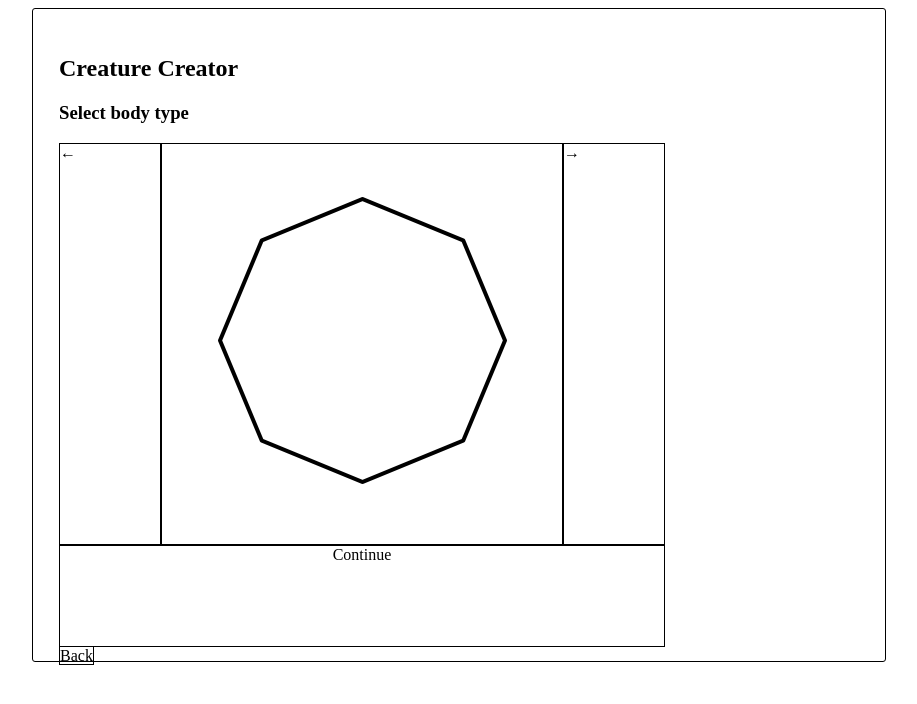
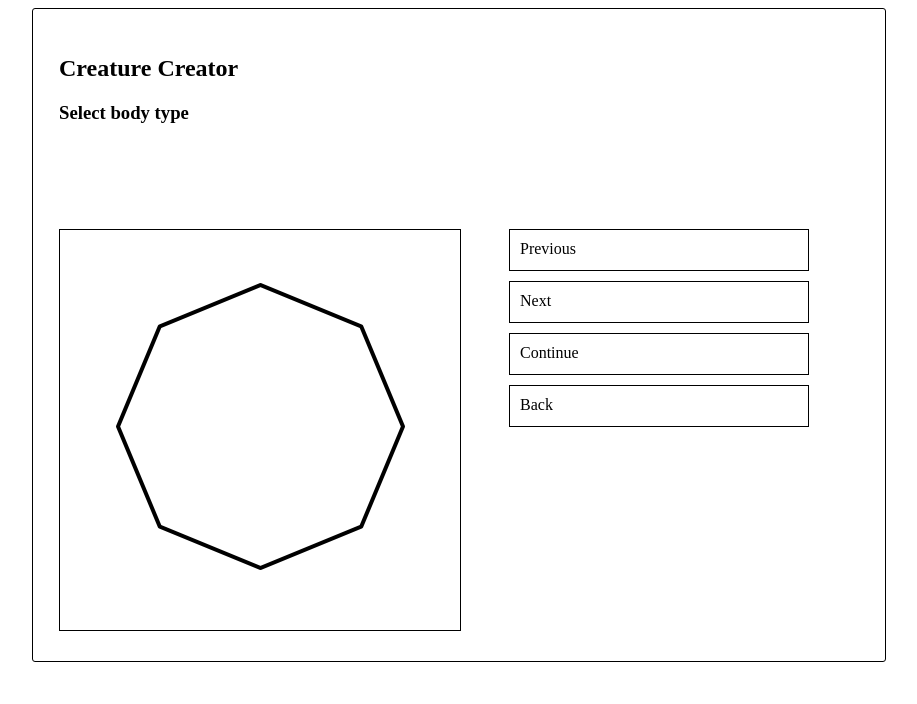
Before and after one commit to bay-9-jammers/fusion-creatures, a website with bundled scripts: page assets/index.html in a window 1280 px wide. Both pictures are taken after a click on the item "Creature Creator". Shown: the whole page, without its empty margins (181-1098 px from the left). Built offline with nearby package versions, Linux system fonts and the light colour scheme.

Commit message:
creature creator layout

```diff
--- a/assets/index.html
+++ b/assets/index.html
@@ -19,16 +19,24 @@
 
 	<div class="screen" id="creature-creator">
 		<h2>Creature Creator</h2>
-		<h3>Select body type</h3>
-		<div class="creature-creator-button button float-left" onClick="creatureCreatorPreviousBodyType();">&larr;</div>
+		<h3 id="creature-creator-stage-title">Select body type</h3>
+		<p id="creature-creator-stage-description"></p>
 		<div id="creature-creator-preview" class="float-left">
-			<img src="/images/bodies/0.png" />
+			<img draggable="false" src="/images/bodies/0.png" />
 		</div>
-		<div class="creature-creator-button button float-left" onClick="creatureCreatorNextBodyType();">&rarr;</div>
-		<div id="creature-creator-wide-continue" class="button">Continue</div>
+		<div id="creature-creator-tools" class="float-left">
+			<div id="body-controls">
+				<div class="button" onClick="creatureCreatorNextBodyType();">Previous</div>
+				<div class="button" onClick="creatureCreatorNextBodyType();">Next</div>
+				<div class="button">Continue</div>
+				<a class="button go-to-screen" data-target="index">Back</a>
+			</div>
+			<div id="draw-body-controls">
+				ABC
+			</div>
 
-
-		<a class="button go-to-screen" data-target="index">Back</a>
+		</div>
+		<div class="clear">
 	</div>
 
 
--- a/assets/stylesheets/base.css
+++ b/assets/stylesheets/base.css
@@ -22,8 +22,12 @@ body {
 }
 
 .button {
+	display: block;
 	cursor: pointer;
 	border: 1px solid black;
+	height: 20px;
+	padding: 10px;
+	margin-bottom: 10px;
 }
 
 .float-left {
@@ -35,12 +39,23 @@ body {
 }
 
 /* Creature Creator */
+#creature-creator-stage-description {
+	height: 70px;
+}
 #creature-creator-preview {
 	width: 400px;
 	height: 400px;
 	border: 1px solid black;
+	float: left;
 }
 
+#creature-creator-tools {
+	width: 300px;
+	height: 400px;
+	/*border: 1px solid black;*/
+	float: right;
+	margin-right: 50px;
+}
 
 .creature-creator-button {
 	width: 100px;
@@ -53,3 +68,7 @@ body {
 	text-align: center;
 	clear: both;
 }
+
+#draw-body-controls {
+	display: none;
+}
```
